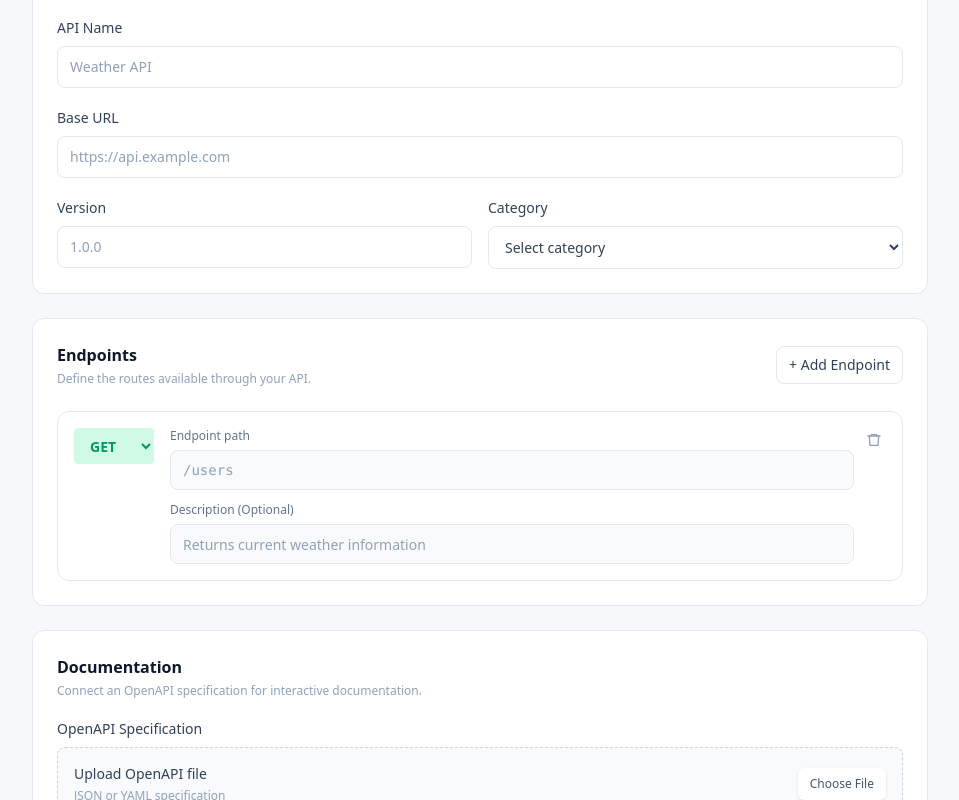
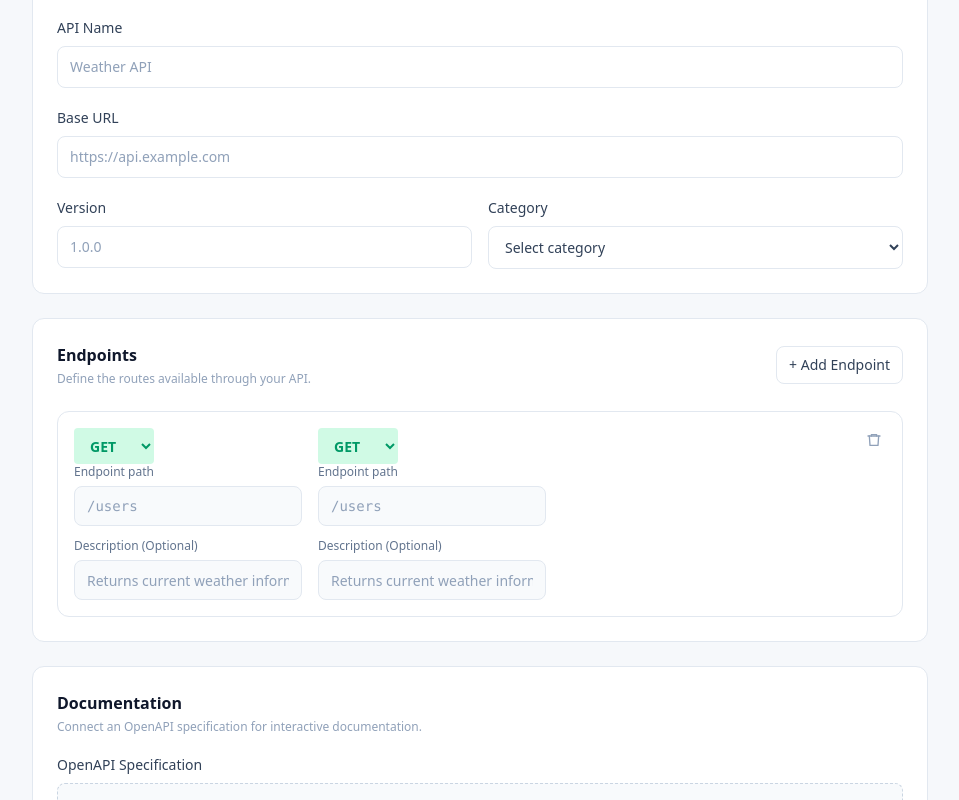
Before and after one commit to Nisarghere/API-frontend, a Next.js app: page /Publish in a window 1280 px wide. Shown: the part 396-1196 px from the top of the page, without its empty margins (160-1119 px from the left). Built offline with nearby package versions, Linux system fonts and the light colour scheme.

Commit message:
endpoint section updated

```diff
--- a/app/Publish/ApiPublish.tsx
+++ b/app/Publish/ApiPublish.tsx
@@ -1,9 +1,10 @@
 "use client";
 import React, { useState } from "react";
 
-interface Endpoint{
-  method:string,
-  path:string
+interface Endpoint {
+  id:number
+  method: string;
+  path: string;
 }
 
 const ApiPublish = () => {
@@ -13,6 +14,12 @@ const ApiPublish = () => {
   const [category, setcategory] = useState("");
   const [endpoints, setendpoints] = useState<Endpoint[]>([
     {
+      id:1,
+      method: "",
+      path: "",
+    },
+    {
+      id:2,
       method: "",
       path: "",
     },
@@ -138,10 +145,20 @@ const ApiPublish = () => {
               <div className="relative space-y-3">
                 <div className="group relative rounded-xl border border-slate-200 bg-white p-4 transition hover:border-slate-300">
                   <div className="flex items-start gap-4 pr-8">
-                    <select className="h-9 w-20 shrink-0 cursor-pointer rounded border-0 bg-emerald-100 px-3 text-sm font-semibold text-emerald-600 outline-none">
+                    {endpoints.map((endpoint) => (
+                      <div key={endpoint.id}>
+
+                        <select
+                          value={endpoint.method}
+                          onChange={(e)=> setendpoints((prev) =>
+                          prev.map((item)=>
+                          item.id === endpoint.id ? {...item, method:e.target.value} : item
+                          ) )}
+                          className="h-9 w-20 shrink-0 cursor-pointer rounded border-0 bg-emerald-100 px-3 text-sm font-semibold text-emerald-600 outline-none"
+                        >
                           <option>GET</option>
                           <option>POST</option>
-                      <option>PUT</option>
+                          <option>PATCH</option>
                         </select>
 
                         <div className="min-w-0 flex-1 space-y-3">
@@ -167,6 +184,8 @@ const ApiPublish = () => {
                             />
                           </div>
                         </div>
+                      </div>
+                    ))}
                   </div>
 
                   <button
```
Lines whose indentation alone changed are shown as unchanged.
